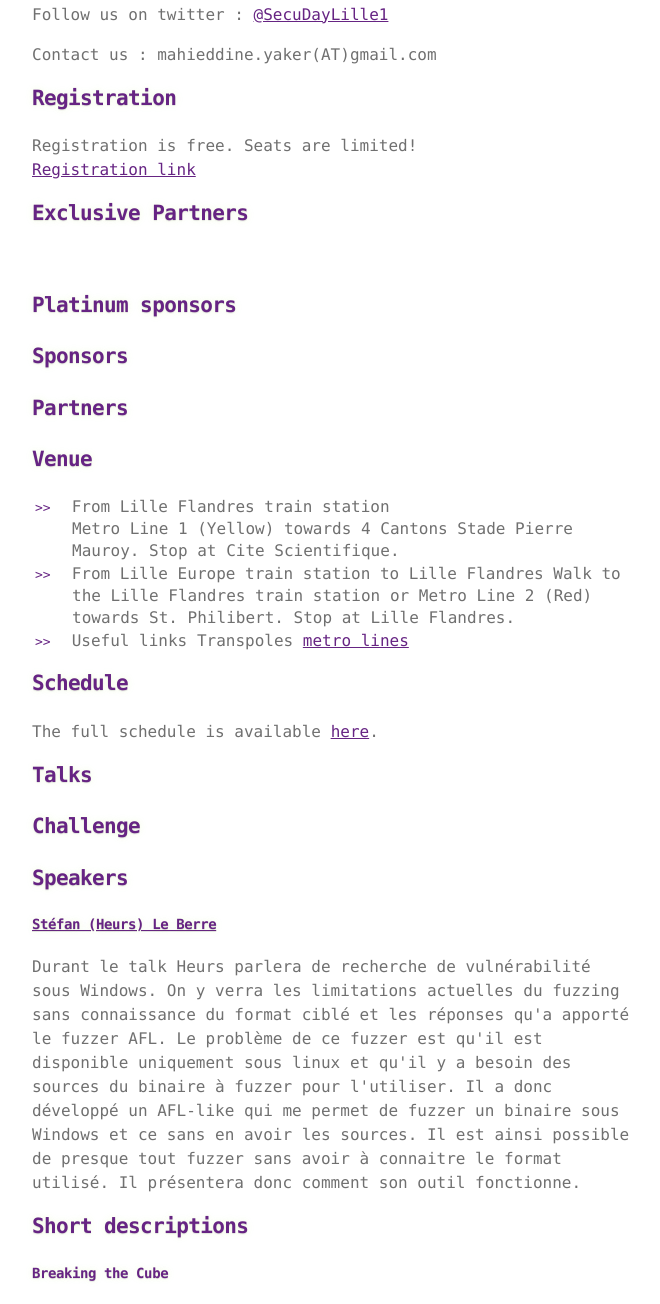
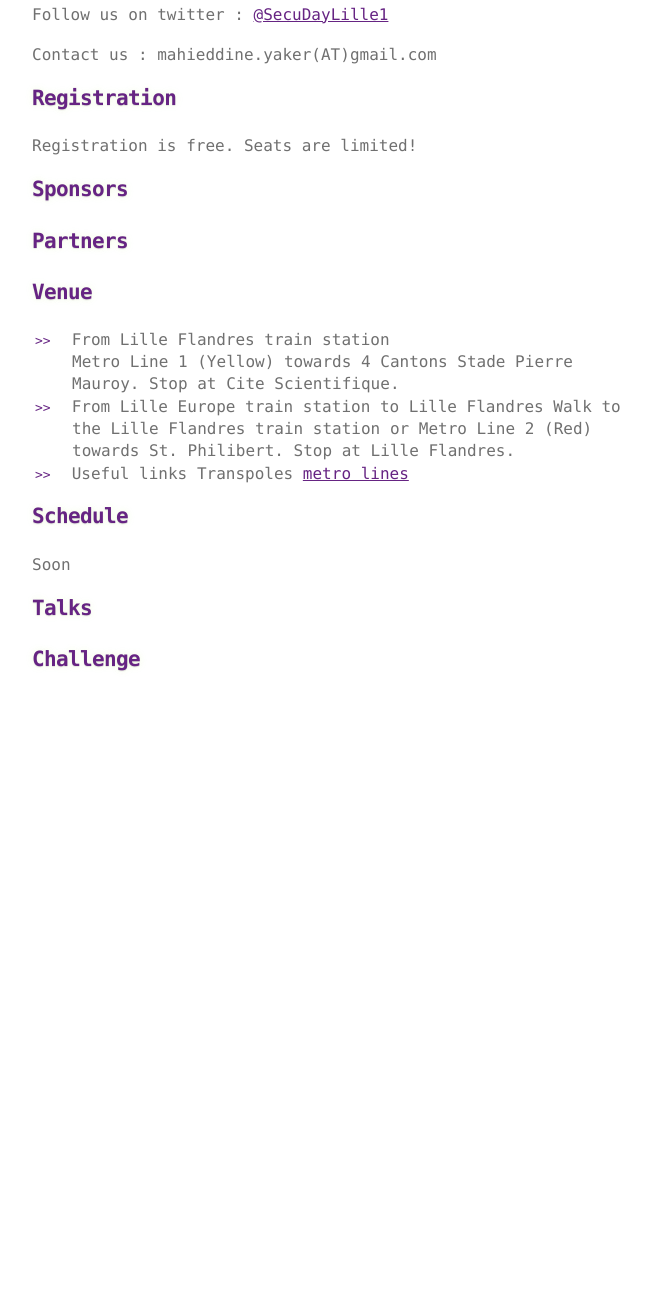
Before and after one commit to SecurityDayLille1/SecurityDayLille1.github.io, a plain HTML site: page index.html in a window 1280 px wide. Shown: the part 921-2225 px from the top of the page, without its empty margins (308-968 px from the left). After the commit the page ends 1617 px from the top, so only its background shows below. Drawn offline with Linux system fonts and the light colour scheme.

Commit message:
Maj de l'événement

```diff
--- a/index.html
+++ b/index.html
@@ -23,9 +23,9 @@
     <div class="container">
       <section id="main_content">
         <h3>
-          <a id="security-day-lille-1---16th-january-2015" class="anchor" href="#security-day-lille-1---16th-january-2015" aria-hidden="true"><span class="octicon octicon-link"></span></a>Security Day Lille 1 - 28th January 2016</h3>
+          <a id="security-day-lille-1---16th-january-2015" class="anchor" href="#security-day-lille-1---16th-january-2015" aria-hidden="true"><span class="octicon octicon-link"></span></a>Security Day Lille 1 - 22th February 2016</h3>
 
-        <p>This edition of the Security Day will be held in <a href="http://www.univ-lille1.fr/">Lille 1 university</a> (France) the 28th of January, 2016.
+        <p>This edition of the Security Day will be held in <a href="http://www.univ-lille1.fr/">Lille 1 university</a> (France) the 22th of February, 2016.
           Security Day is a symposium on computer security organized by a group of students enrolled in the <a href="http://fil.univ-lille1.fr/master-informatique/tiir/">TIIR master degree</a>.
           <a href="http://www.univ-lille1.fr/" class="sponsor"><img src="http://www.univ-lille1.fr/digitalAssets/38/38040_logo-trans.png" alt="university logo"></a>
         </p>
@@ -39,27 +39,8 @@
 
         <p>
           Registration is free. Seats are limited! </br>
-          <a href="http://goo.gl/forms/CZX6GzXmEX">Registration link</a>
+          <!-- <a href="http://goo.gl/forms/CZX6GzXmEX">Registration link</a> -->
         </p>
-
-
-        <h3>
-          <a id="xsponsors" class="anchor" href="#xsponsors" aria-hidden="true"><span class="octicon octicon-link"></span></a>Exclusive Partners</h3>
-
-        <p>
-
-        </p>
-        <p>
-</br>
-
-        </p>
-
-        <h3>
-          <a id="asponsors" class="anchor" href="#asponsors" aria-hidden="true"><span class="octicon octicon-link"></span></a>Platinum sponsors</h3>
-
-        <p>
-        </p>
-
 
         <h3>
           <a id="sponsors" class="anchor" href="#sponsors" aria-hidden="true"><span class="octicon octicon-link"></span></a>Sponsors</h3>
@@ -101,7 +82,8 @@
           <a id="schedule" class="anchor" href="#schedule" aria-hidden="true"><span class="octicon octicon-link"></span></a>Schedule</h3>
 
         <p>
-          The full schedule is available <a href="https://github.com/SecurityDayLille1/SecurityDayLille1.github.io/blob/master/images/SecuDay-Schedule.pdf?raw=true">here</a>.
+          Soon
+        <!--<a href="https://github.com/SecurityDayLille1/SecurityDayLille1.github.io/blob/master/images/SecuDay-Schedule.pdf?raw=true">here</a>. -->
         </p>
 
         <h3>
@@ -117,22 +99,6 @@
         <p>
           <!-- CHALLENGES -->
         </p>
-
-        <h3>
-          <a id="speakers-provisonal" class="anchor" href="#speakers-provisonal" aria-hidden="true"><span class="octicon octicon-link"></span></a>Speakers</h3>
-        <h4>
-          <a id="Stefan" class="anchor" href="#Stefan" aria-hidden="true"><span class="octicon octicon-link"></span></a><a href="https://twitter.com/Shiftreduce">Stéfan (Heurs) Le Berre</a>
-        </h4>
-        <p>Durant le talk Heurs parlera de recherche de vulnérabilité sous Windows. On y verra les limitations actuelles du fuzzing sans connaissance du format ciblé et les réponses qu'a apporté le fuzzer AFL. Le problème de ce fuzzer est qu'il est disponible uniquement sous linux et qu'il y a besoin des sources du binaire à fuzzer pour l'utiliser. Il a donc développé un AFL-like qui me permet de fuzzer un binaire sous Windows et ce sans en avoir les sources. Il est ainsi possible de presque tout fuzzer sans avoir à connaitre le format utilisé. Il présentera donc comment son outil fonctionne.
-        </p>
-
-
-        <h3>
-          <a id="abstracts" class="anchor" href="#abstracts" aria-hidden="true"><span class="octicon octicon-link"></span></a>Short descriptions</h3>
-
-        <h4>
-          <a id="breaking-cube" class="anchor" href="#breaking-cube" aria-hidden="true"><span class="octicon octicon-link"></span></a>Breaking the Cube
-        </h4>
       </section>
     </div>
   </body>
```
